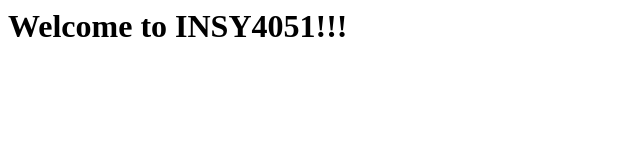
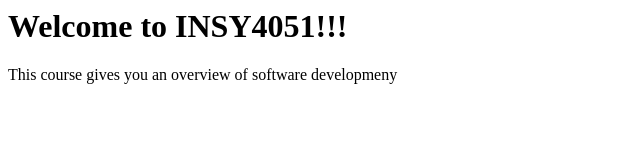
Before and after one commit to Sunnyxxxxxx/INSY-4051-final-project, a plain HTML site: page index.html in a window 1280 px wide. Shown: the whole page, without its empty margins (0-640 px from the left). Drawn offline with Linux system fonts and the light colour scheme.

Commit message:
Add description for the course

```diff
--- a/index.html
+++ b/index.html
@@ -1,10 +1,8 @@
 <html>
 <head>
-
 </head>
-
  <body>
    <h1>Welcome to INSY4051!!!</h1>
+   <p>This course gives you an overview of software developmeny</p>
  </body>
-
 </html>
```
